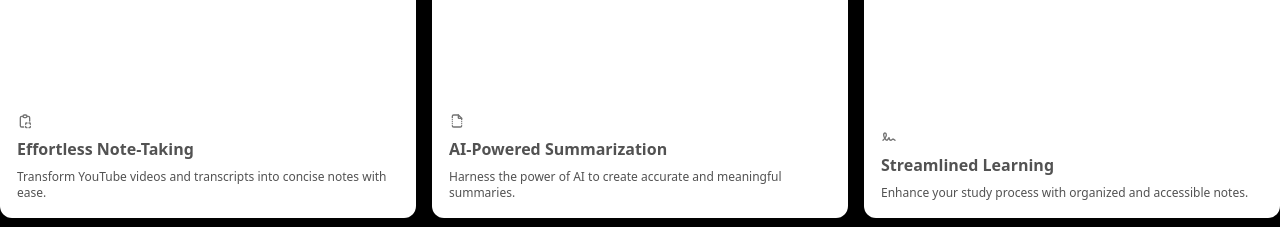
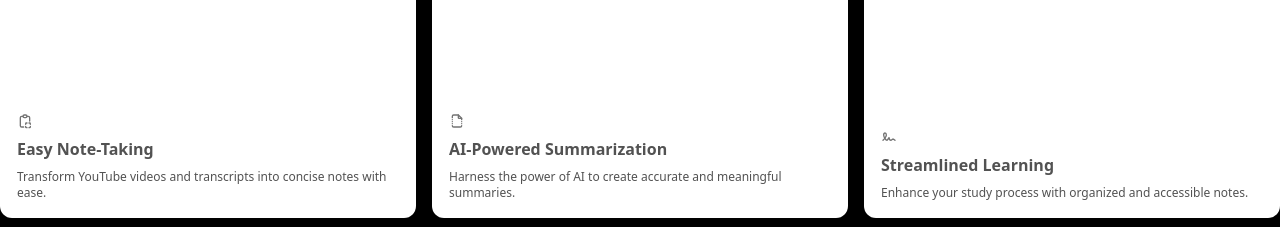
Before and after one commit to RJohnPaul/YouNotes, a Next.js app: page / in a window 1280 px wide. Shown: the part 1780-2007 px from the top of the page. Built offline with nearby package versions, Linux system fonts and the light colour scheme; no server answers.

Commit message:
refactor: Update page title and description for improved SEO

```diff
--- a/app/page.tsx
+++ b/app/page.tsx
@@ -216,7 +216,7 @@ export default function Home() {
 
   const items = [
     {
-      title: "Effortless Note-Taking",
+      title: "Easy Note-Taking",
       description: "Transform YouTube videos and transcripts into concise notes with ease.",
       header: <IconNote className="h-8 w-8 text-blue-500" />,
       icon: <IconClipboardCopy className="h-4 w-4 text-neutral-500" />,
```
